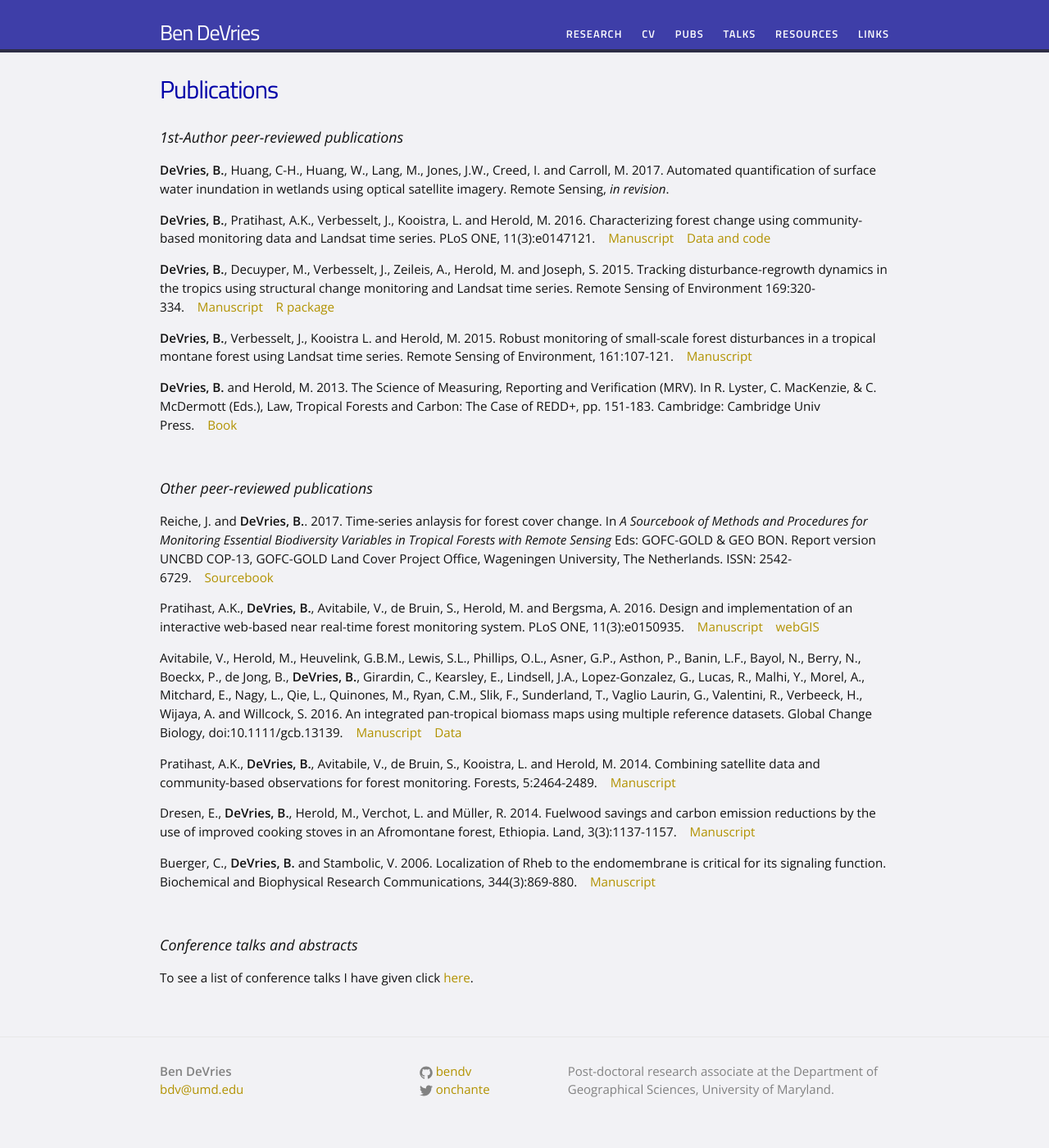
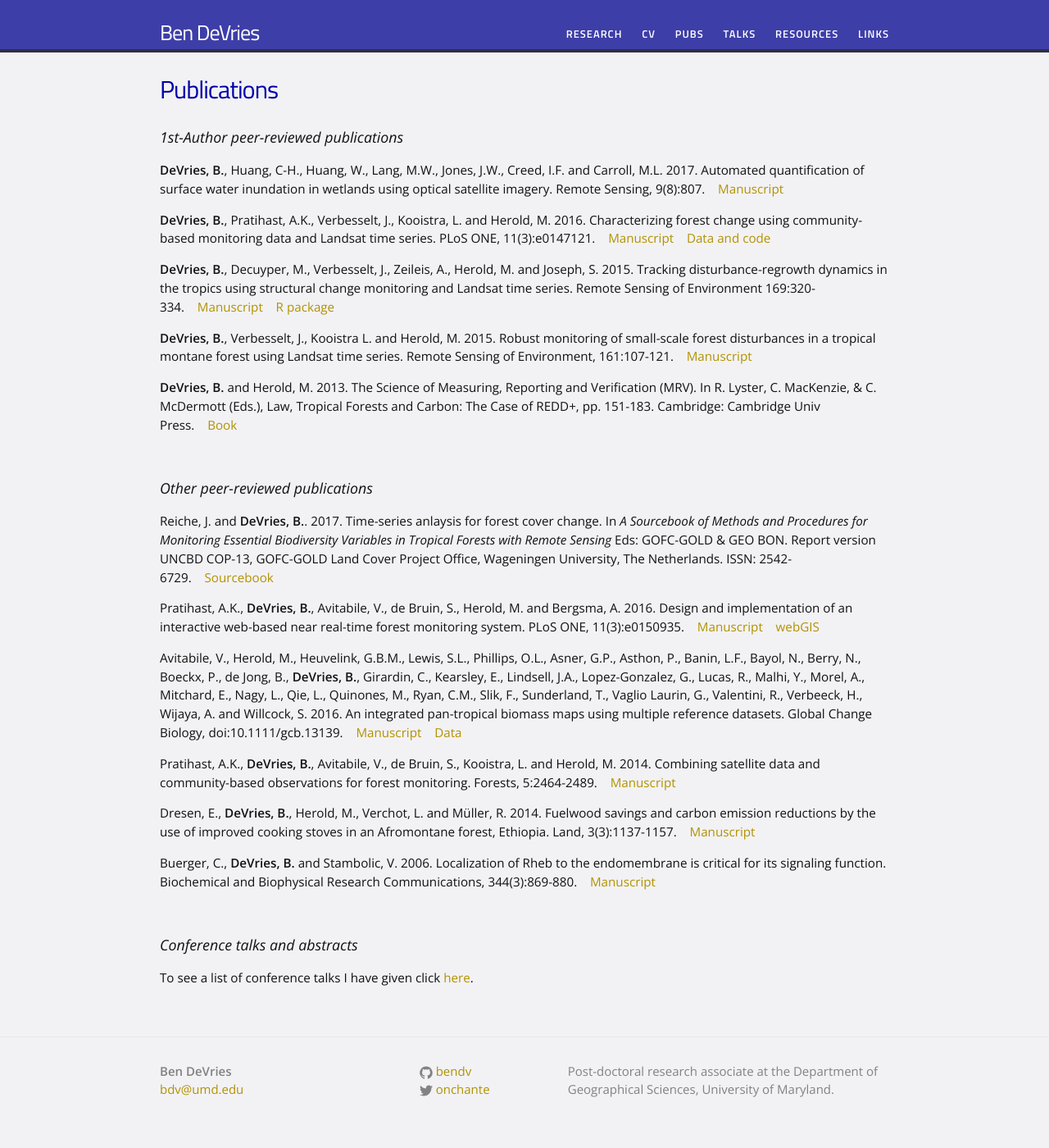
Before and after one commit to bendv/bendv.github.io, a Jekyll site: the page built from publications.md, in a window 1280 px wide. Shown: the whole page at 82% size. Built offline with Jekyll 4.4.1, drawn with Linux system fonts in a browser that asks for light colours.

Commit message:
update publication list

```diff
--- a/publications.md
+++ b/publications.md
@@ -6,8 +6,8 @@ permalink: /publications/
 
 ### 1st-Author peer-reviewed publications
 
-**DeVries, B.**, Huang, C-H., Huang, W., Lang, M., Jones, J.W., Creed, I. and Carroll, M. 2017.
-Automated quantification of surface water inundation in wetlands using optical satellite imagery. Remote Sensing, *in revision*.
+**DeVries, B.**, Huang, C-H., Huang, W., Lang, M.W., Jones, J.W., Creed, I.F. and Carroll, M.L. 2017.
+Automated quantification of surface water inundation in wetlands using optical satellite imagery. Remote Sensing, 9(8):807.&nbsp;&nbsp;&nbsp;&nbsp;<a href="http://www.mdpi.com/2072-4292/9/8/807" target="_blank">Manuscript</a>
 
 **DeVries, B.**, Pratihast, A.K., Verbesselt, J., Kooistra, L. and Herold, M. 2016. Characterizing forest change using community-based monitoring data and Landsat time series. PLoS ONE, 11(3):e0147121.&nbsp;&nbsp;&nbsp;&nbsp;<a href="http://dx.doi.org/10.1371/journal.pone.0147121" target="_blank">Manuscript</a>&nbsp;&nbsp;&nbsp;&nbsp;<a href="http://github.com/bendv/integrated-lts-cbm" target="_blank">Data and code</a>
 
```
